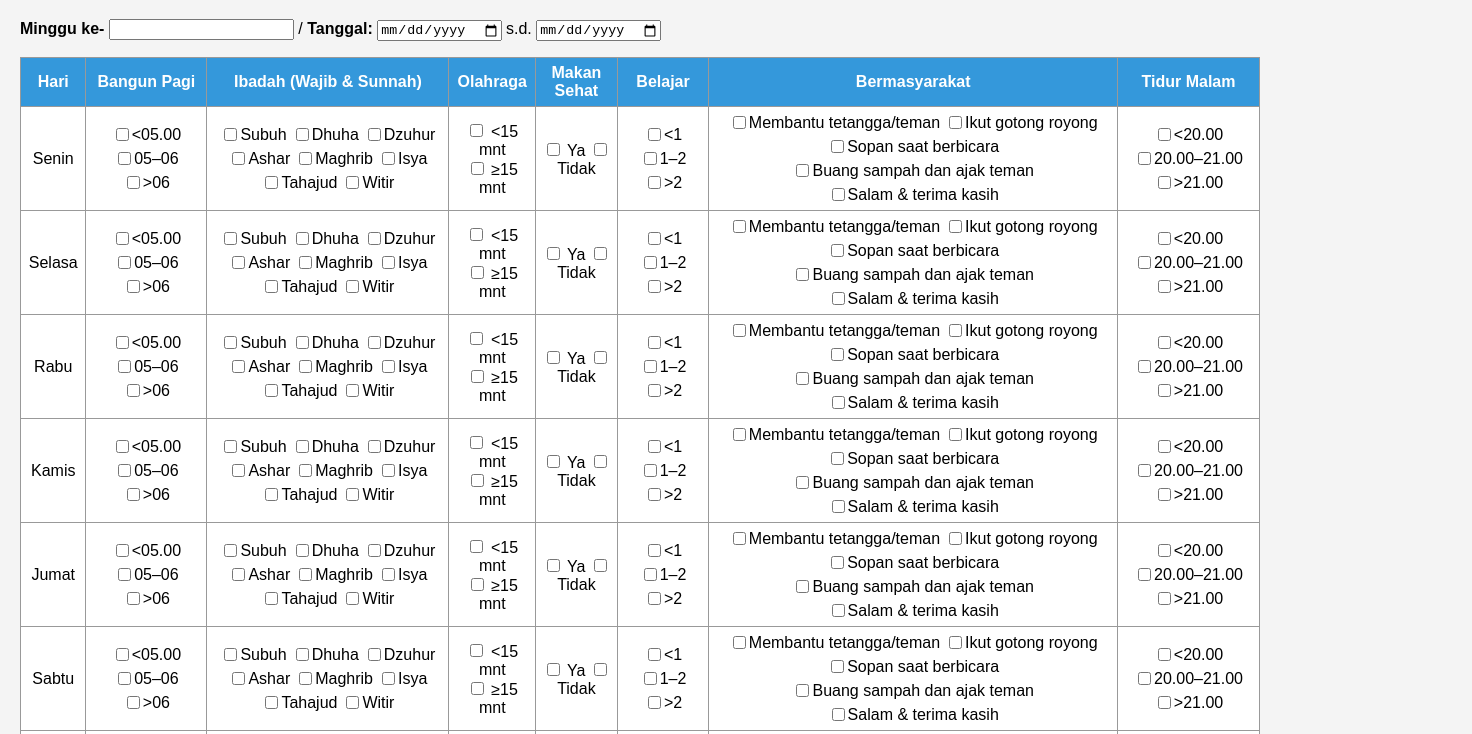
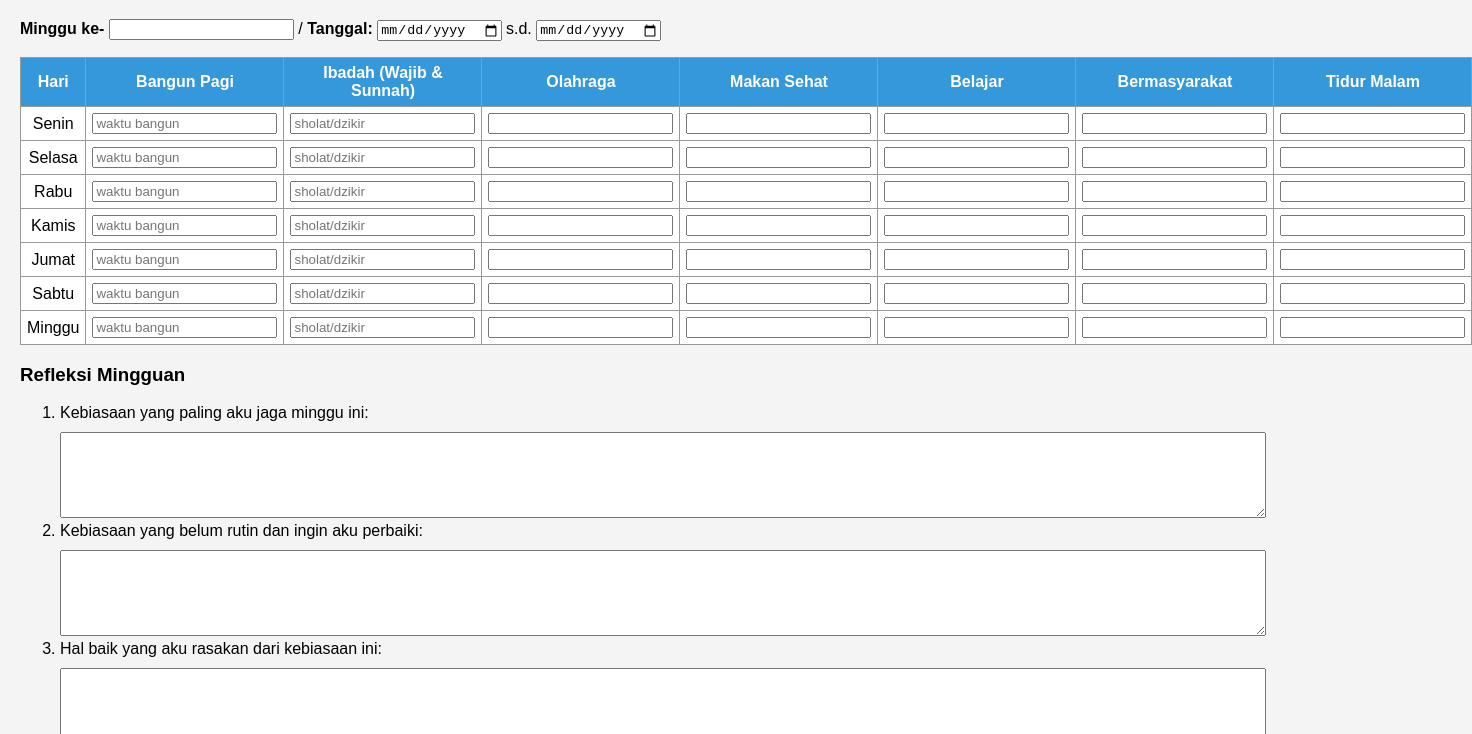
Before and after one commit to dyahchoi/Jurnal-7-Kebiasaan-Anak-Indonesia-Hebat, a plain HTML site: page index.html in a window 1280 px wide. Shown: the part 61-795 px from the top of the page, 1472 px wide, since content can reach past the window. Drawn offline with Linux system fonts and the light colour scheme.

Commit message:
index.html
Jurnal Siswa terkait 7 Kebiasaan Anak Indonesia hebat

```diff
--- a/index.html
+++ b/index.html
@@ -60,7 +60,12 @@
 <body>
 
 <h1>Jurnal Mingguan Anak Indonesia Hebat</h1>
-<p><strong>Minggu ke-</strong> <input type="text"> / <strong>Tanggal:</strong> <input type="date"> s.d. <input type="date"></p>
+
+<!-- FORM MULAI DI SINI -->
+<form method="POST" action="https://script.google.com/macros/s/AKfycb9fJcesqAFsakRXsyAVRaCx6c6j5q8j9LbSvLdHkHh6qsAJ3XLE3TSm8k7qN5znWvr/exec">
+
+<p><strong>Minggu ke-</strong> <input name="minggu" type="text"> /
+<strong>Tanggal:</strong> <input name="tanggal_mulai" type="date"> s.d. <input name="tanggal_selesai" type="date"></p>
 
 <table>
   <thead>
@@ -76,62 +81,18 @@
     </tr>
   </thead>
   <tbody>
-    <!-- Gunakan loop jika ingin otomatis -->
     <script>
       const hari = ['Senin','Selasa','Rabu','Kamis','Jumat','Sabtu','Minggu'];
-      document.write(hari.map(h => `
+      document.write(hari.map((h, i) => `
         <tr>
           <td>${h}</td>
-          <td>
-            <div class="checkbox-group">
-              <label><input type="checkbox"> &lt;05.00</label>
-              <label><input type="checkbox"> 05–06</label>
-              <label><input type="checkbox"> &gt;06</label>
-            </div>
-          </td>
-          <td>
-            <div class="checkbox-group">
-              <label><input type="checkbox"> Subuh</label>
-              <label><input type="checkbox"> Dhuha</label>
-              <label><input type="checkbox"> Dzuhur</label>
-              <label><input type="checkbox"> Ashar</label>
-              <label><input type="checkbox"> Maghrib</label>
-              <label><input type="checkbox"> Isya</label>
-              <label><input type="checkbox"> Tahajud</label>
-              <label><input type="checkbox"> Witir</label>
-            </div>
-          </td>
-          <td>
-            <label><input type="checkbox"> &lt;15 mnt</label><br>
-            <label><input type="checkbox"> ≥15 mnt</label>
-          </td>
-          <td>
-            <label><input type="checkbox"> Ya</label>
-            <label><input type="checkbox"> Tidak</label>
-          </td>
-          <td>
-            <div class="checkbox-group">
-              <label><input type="checkbox"> &lt;1</label>
-              <label><input type="checkbox"> 1–2</label>
-              <label><input type="checkbox"> &gt;2</label>
-            </div>
-          </td>
-          <td>
-            <div class="checkbox-group">
-  <label><input type="checkbox"> Membantu tetangga/teman</label>
-  <label><input type="checkbox"> Ikut gotong royong</label>
-  <label><input type="checkbox"> Sopan saat berbicara</label>
-  <label><input type="checkbox"> Buang sampah dan ajak teman</label>
-  <label><input type="checkbox"> Salam & terima kasih</label>
-</div>
-          </td>
-          <td>
-            <div class="checkbox-group">
-              <label><input type="checkbox"> &lt;20.00</label>
-              <label><input type="checkbox"> 20.00–21.00</label>
-              <label><input type="checkbox"> &gt;21.00</label>
-            </div>
-          </td>
+          <td><input name="bangun_${i}" type="text" placeholder="waktu bangun"></td>
+          <td><input name="ibadah_${i}" type="text" placeholder="sholat/dzikir"></td>
+          <td><input name="olahraga_${i}" type="text"></td>
+          <td><input name="makan_${i}" type="text"></td>
+          <td><input name="belajar_${i}" type="text"></td>
+          <td><input name="masyarakat_${i}" type="text"></td>
+          <td><input name="tidur_${i}" type="text"></td>
         </tr>
       `).join(''));
     </script>
@@ -141,21 +102,31 @@
 <h3>Refleksi Mingguan</h3>
 <ol>
   <li>Kebiasaan yang paling aku jaga minggu ini:
-    <textarea></textarea>
+    <textarea name="refleksi_1"></textarea>
   </li>
   <li>Kebiasaan yang belum rutin dan ingin aku perbaiki:
-    <textarea></textarea>
+    <textarea name="refleksi_2"></textarea>
   </li>
   <li>Hal baik yang aku rasakan dari kebiasaan ini:
-    <textarea></textarea>
+    <textarea name="refleksi_3"></textarea>
   </li>
 </ol>
 
 <p><strong>Mengetahui:</strong><br>
-Orang Tua/Wali: <input type="text" style="width: 40%"><br>
-Nama Siswa: <input type="text" style="width: 40%"></p>
+Orang Tua/Wali: <input name="ortu" type="text" style="width: 40%"><br>
+Nama Siswa: <input name="nama" type="text" style="width: 40%"></p>
 
-<button onclick="window.print()">🖨 Cetak / Simpan PDF</button>
+<button type="submit">Kirim ke Spreadsheet</button>
+<button type="button" onclick="window.print()">🖨 Cetak / Simpan PDF</button>
+
+</form>
+<!-- FORM SELESAI -->
+
+<script>
+  document.querySelector("form").addEventListener("submit", function () {
+    alert("Terima kasih! Data kamu berhasil dikirim 😊");
+  });
+</script>
 
 </body>
 </html>
```
